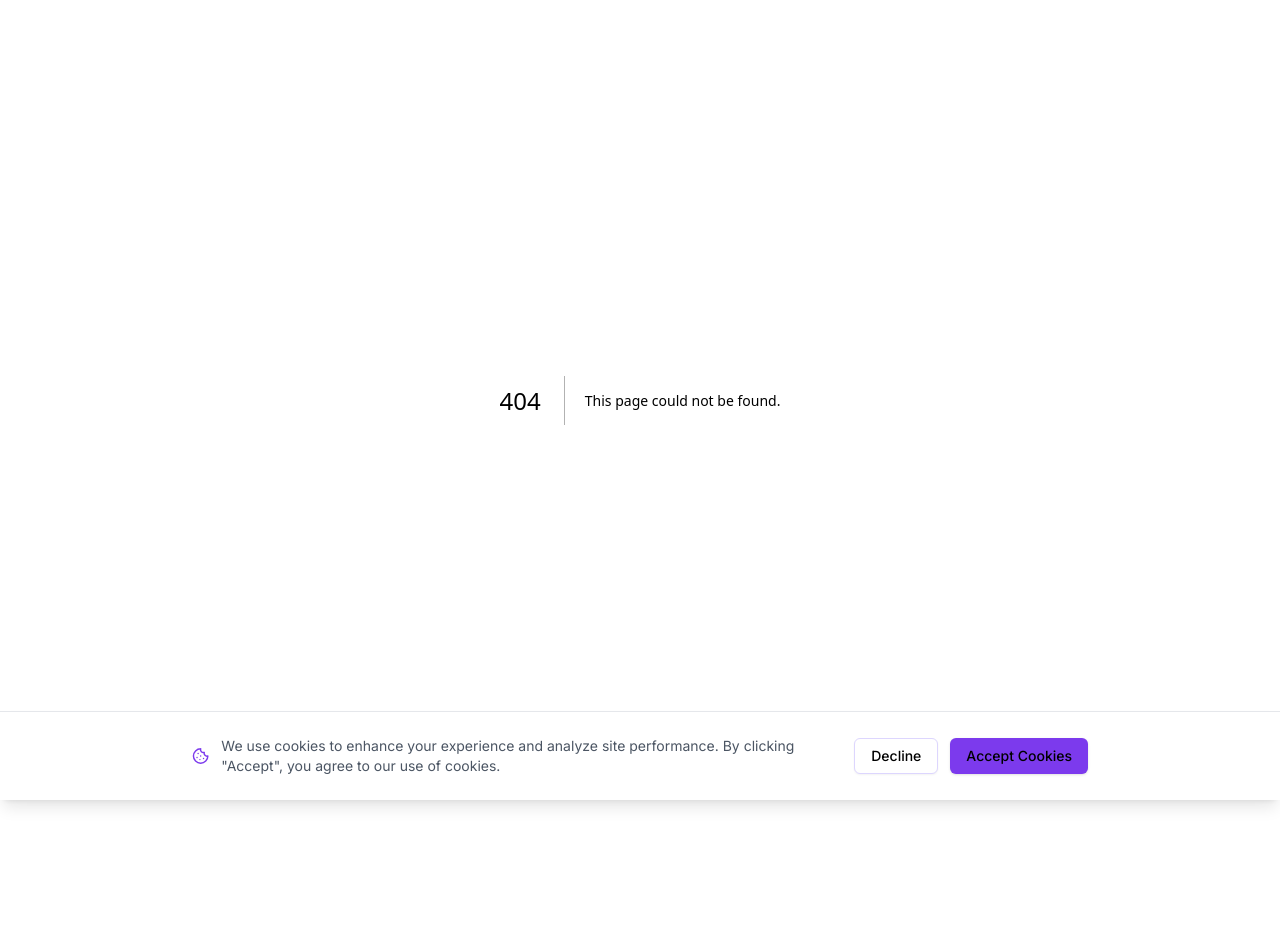
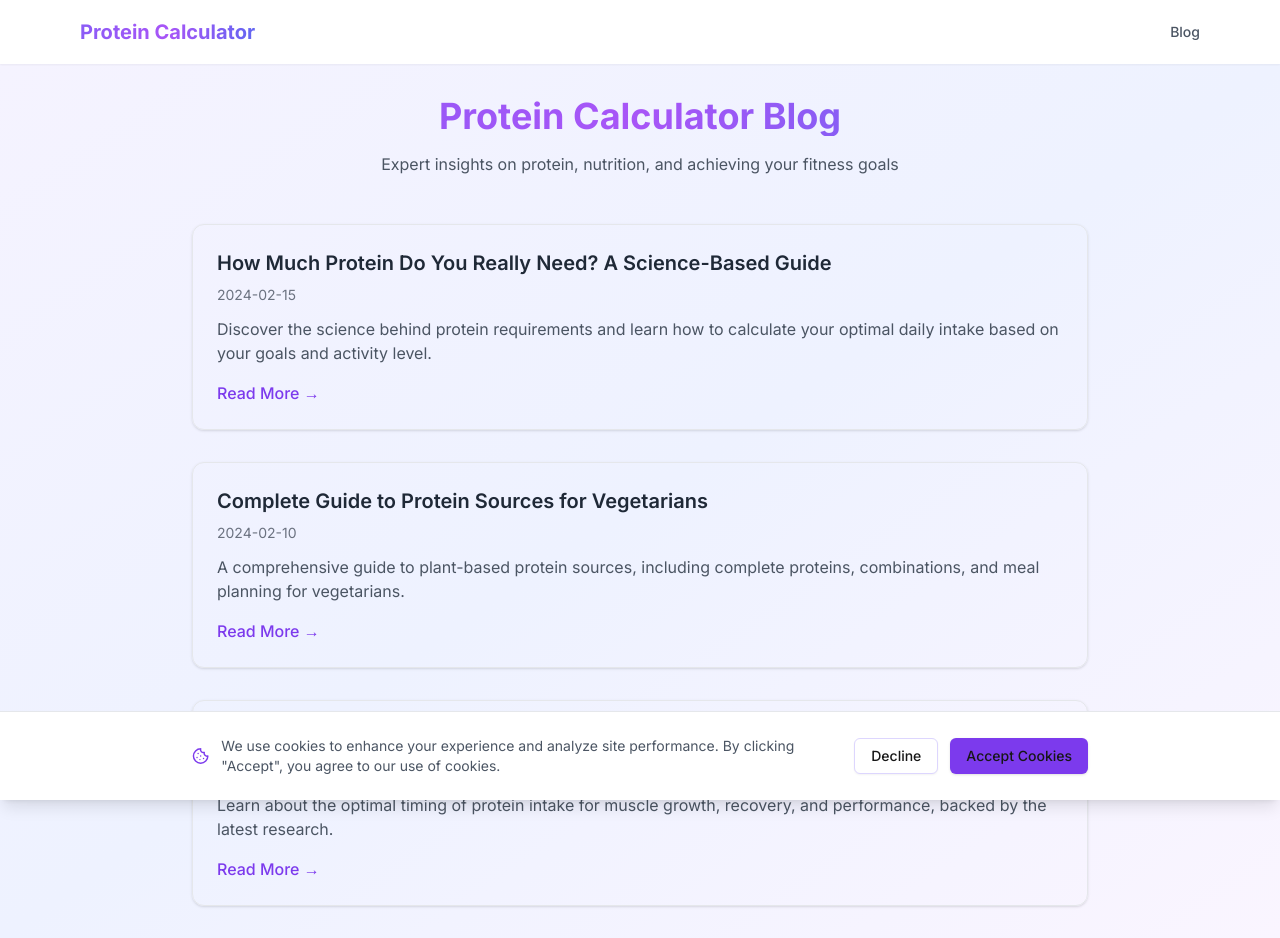
Before and after one commit to Paulsum1985/protein-calculator, a Next.js app: page /blog in a window 1280 px wide. Before the commit this address had no page. Before the commit the page ends 800 px from the top, so only its background shows below. Built offline with nearby package versions, Linux system fonts and the light colour scheme.

Commit message:
Added blog section and navigation

```diff
--- /dev/null
+++ b/src/app/blog/[slug]/page.tsx
@@ -0,0 +1,99 @@
+'use client'
+
+import React from 'react';
+import Link from 'next/link';
+import { useParams } from 'next/navigation';
+
+// Sample blog post data
+const blogPosts = {
+  "how-much-protein-do-you-need": {
+    title: "How Much Protein Do You Really Need? A Science-Based Guide",
+    date: "2024-02-15",
+    content: `
+      <h2>Understanding Your Protein Needs</h2>
+      <p>Protein is essential for building and maintaining muscle mass, supporting immune function, and numerous other biological processes. But how much do you really need?</p>
+
+      <h3>The Science Behind Protein Requirements</h3>
+      <p>Research shows that protein needs vary significantly based on several factors:</p>
+      <ul>
+        <li>Activity level and type of exercise</li>
+        <li>Body composition goals</li>
+        <li>Age and current health status</li>
+        <li>Overall caloric intake</li>
+      </ul>
+    `
+  },
+  "vegetarian-protein-sources": {
+    title: "Complete Guide to Protein Sources for Vegetarians",
+    date: "2024-02-10",
+    content: `
+      <h2>Best Protein Sources for Vegetarians</h2>
+      <p>Getting enough protein on a vegetarian diet is completely achievable with the right food choices.</p>
+
+      <h3>Top Vegetarian Protein Sources</h3>
+      <ul>
+        <li>Lentils and beans</li>
+        <li>Quinoa and other whole grains</li>
+        <li>Tofu and tempeh</li>
+        <li>Greek yogurt and eggs</li>
+      </ul>
+    `
+  },
+  "protein-timing-guide": {
+    title: "Protein Timing: When Is the Best Time to Consume Protein?",
+    date: "2024-02-05",
+    content: `
+      <h2>Optimal Protein Timing</h2>
+      <p>When you consume protein can be just as important as how much you consume.</p>
+
+      <h3>Key Timing Windows</h3>
+      <ul>
+        <li>Post-workout window</li>
+        <li>Before bed</li>
+        <li>First thing in morning</li>
+        <li>Between meals</li>
+      </ul>
+    `
+  }
+};
+
+export default function BlogPost() {
+  const params = useParams();
+  const slug = params.slug as string;
+  const post = blogPosts[slug];
+
+  if (!post) {
+    return (
+      <div className="min-h-screen bg-gradient-to-br from-violet-50 via-indigo-50 to-purple-50 py-8 px-4">
+        <div className="max-w-4xl mx-auto">
+          <h1>Post not found</h1>
+          <Link href="/blog" className="text-violet-600 hover:text-violet-700">
+            ← Back to Blog
+          </Link>
+        </div>
+      </div>
+    );
+  }
+
+  return (
+    <div className="min-h-screen bg-gradient-to-br from-violet-50 via-indigo-50 to-purple-50 py-8 px-4">
+      <div className="max-w-4xl mx-auto">
+        <Link href="/blog" className="text-violet-600 hover:text-violet-700">
+          ← Back to Blog
+        </Link>
+
+        <article className="mt-8">
+          <h1 className="text-4xl font-bold text-gray-800 mb-4">
+            {post.title}
+          </h1>
+          <p className="text-gray-500 mb-8">{post.date}</p>
+
+          <div
+            className="prose prose-lg max-w-none"
+            dangerouslySetInnerHTML={{ __html: post.content }}
+          />
+        </article>
+      </div>
+    </div>
+  );
+}
--- /dev/null
+++ b/src/app/blog/page.tsx
@@ -0,0 +1,68 @@
+'use client'
+
+import React from 'react';
+import Link from 'next/link';
+import { Card, CardContent } from '@/components/ui/card';
+
+const blogPosts = [
+  {
+    id: 1,
+    title: "How Much Protein Do You Really Need? A Science-Based Guide",
+    slug: "how-much-protein-do-you-need",
+    excerpt: "Discover the science behind protein requirements and learn how to calculate your optimal daily intake based on your goals and activity level.",
+    date: "2024-02-15",
+  },
+  {
+    id: 2,
+    title: "Complete Guide to Protein Sources for Vegetarians",
+    slug: "vegetarian-protein-sources",
+    excerpt: "A comprehensive guide to plant-based protein sources, including complete proteins, combinations, and meal planning for vegetarians.",
+    date: "2024-02-10",
+  },
+  {
+    id: 3,
+    title: "Protein Timing: When Is the Best Time to Consume Protein?",
+    slug: "protein-timing-guide",
+    excerpt: "Learn about the optimal timing of protein intake for muscle growth, recovery, and performance, backed by the latest research.",
+    date: "2024-02-05",
+  }
+];
+
+export default function Blog() {
+  return (
+    <div className="min-h-screen bg-gradient-to-br from-violet-50 via-indigo-50 to-purple-50 py-8 px-4">
+      {/* Title */}
+      <div className="max-w-4xl mx-auto text-center mb-12">
+        <h1 className="text-4xl font-bold bg-gradient-to-r from-violet-500 via-purple-500 to-indigo-500 text-transparent bg-clip-text mb-4">
+          Protein Calculator Blog
+        </h1>
+        <p className="text-gray-600">
+          Expert insights on protein, nutrition, and achieving your fitness goals
+        </p>
+      </div>
+
+      {/* Blog Posts */}
+      <div className="max-w-4xl mx-auto grid gap-8">
+        {blogPosts.map((post) => (
+          <Card key={post.id} className="hover:shadow-lg transition-shadow">
+            <CardContent className="p-6">
+              <h2 className="text-xl font-semibold text-gray-800 mb-2">
+                {post.title}
+              </h2>
+              <p className="text-gray-500 text-sm mb-3">{post.date}</p>
+              <p className="text-gray-600 mb-4">
+                {post.excerpt}
+              </p>
+              <Link
+                href={`/blog/${post.slug}`}
+                className="text-violet-600 hover:text-violet-700 font-medium"
+              >
+                Read More →
+              </Link>
+            </CardContent>
+          </Card>
+        ))}
+      </div>
+    </div>
+  );
+}
--- a/src/app/layout.tsx
+++ b/src/app/layout.tsx
@@ -3,8 +3,27 @@ import { Inter } from 'next/font/google'
 import './globals.css'
 import Script from 'next/script'
 import CookieConsent from '@/components/CookieConsent'
+import Link from 'next/link'
 
 const inter = Inter({ subsets: ['latin'] })
+
+function Navigation() {
+  return (
+    <nav className="bg-white/90 backdrop-blur-sm shadow-sm">
+      <div className="max-w-6xl mx-auto px-4 h-16 flex items-center justify-between">
+        <Link href="/" className="text-xl font-bold bg-gradient-to-r from-violet-500 via-purple-500 to-indigo-500 text-transparent bg-clip-text">
+          Protein Calculator
+        </Link>
+        <Link
+          href="/blog"
+          className="text-gray-600 hover:text-violet-600 transition-colors text-sm font-medium"
+        >
+          Blog
+        </Link>
+      </div>
+    </nav>
+  );
+}
 
 export const metadata: Metadata = {
   title: 'Protein Calculator - Daily Protein Intake Calculator',
@@ -82,7 +101,10 @@ export default function RootLayout({
         <link rel="icon" href="/favicon.ico" />
       </head>
       <body className={inter.className}>
-        {children}
+        <Navigation />
+        <main>
+          {children}
+        </main>
         <CookieConsent />
       </body>
     </html>
```
